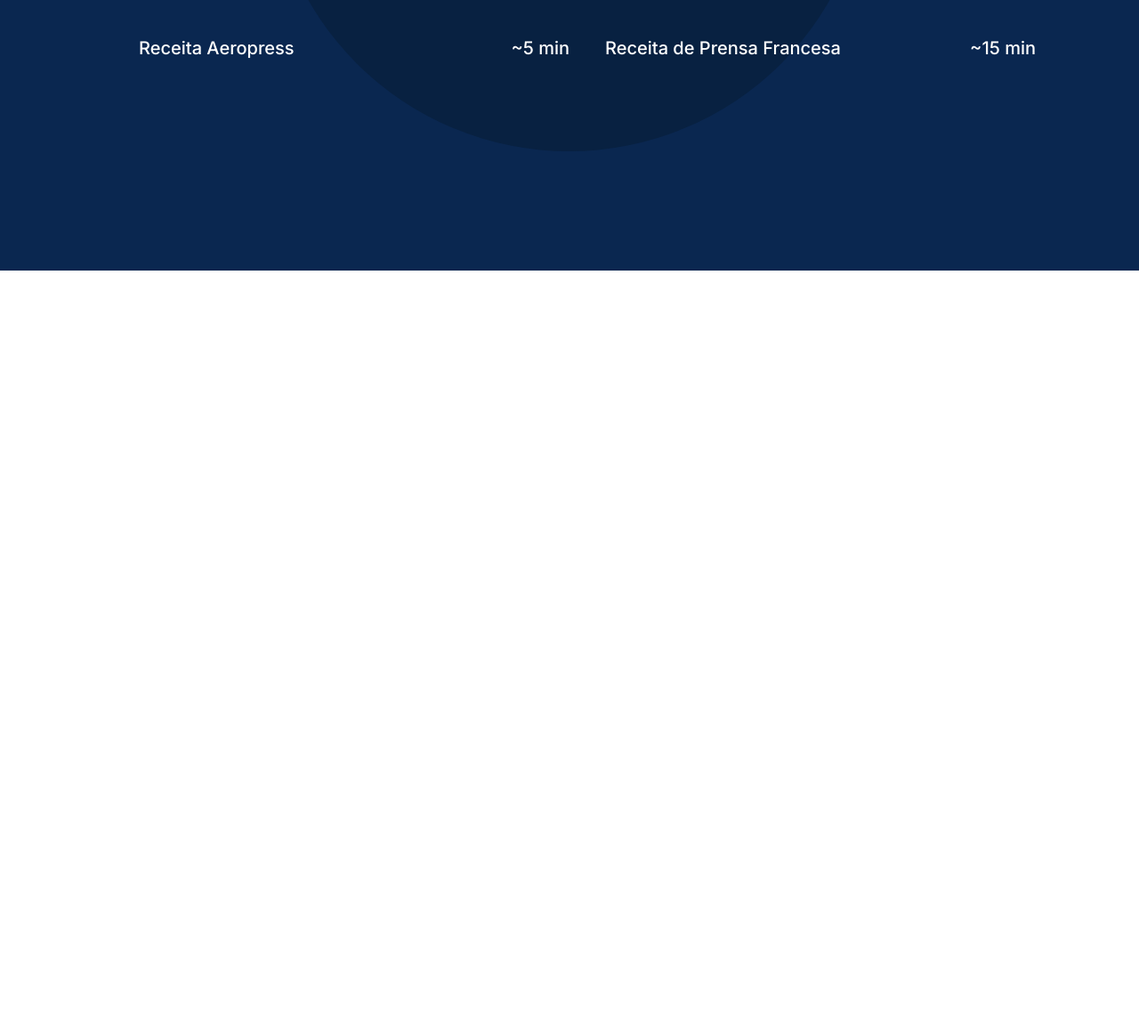
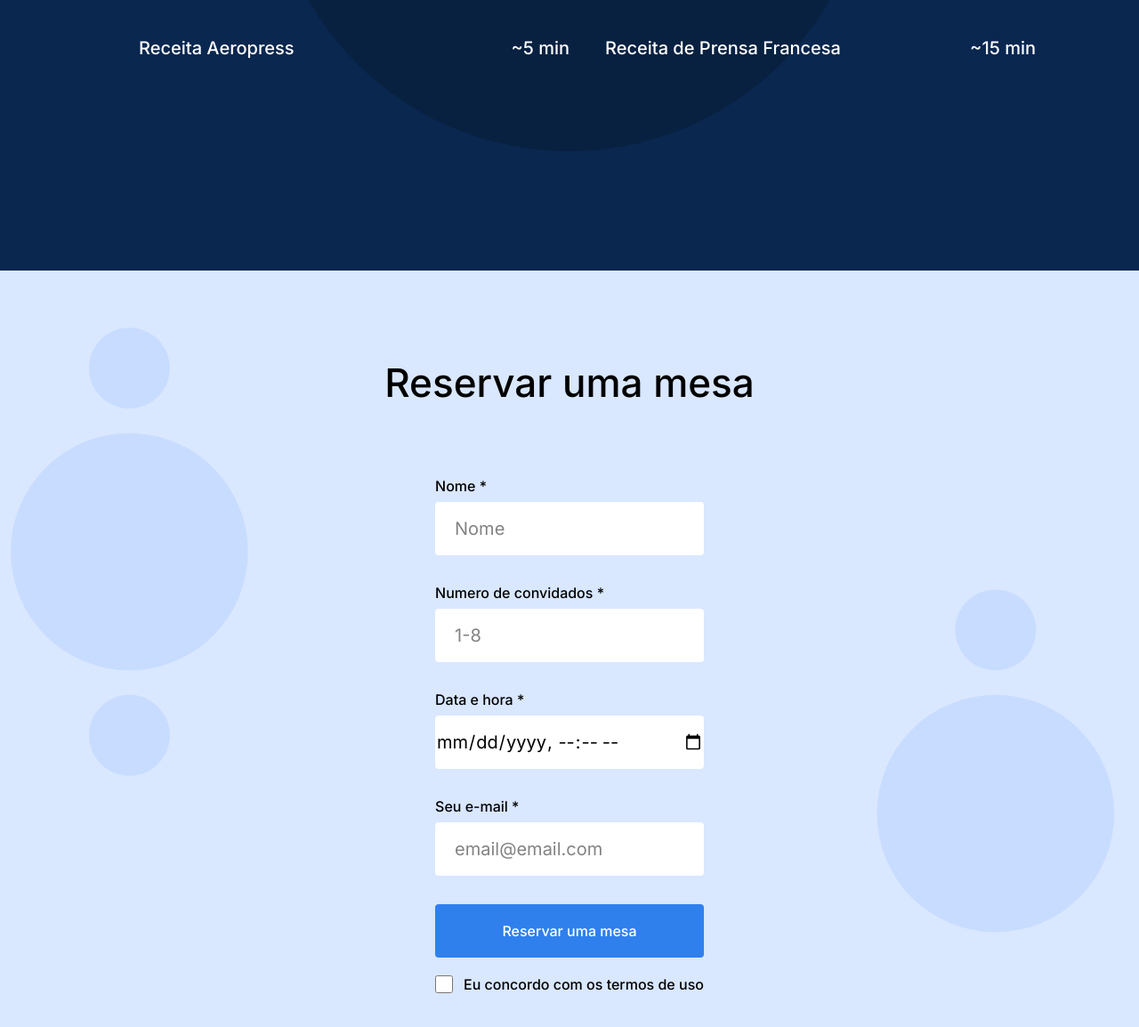
Before and after one commit to phendges7/web_project_coffeeshop, a plain HTML site: page index.html in a window 1280 px wide. Shown: the part 1438-2592 px from the top of the page at 89% size. Before the commit the page ends 1742 px from the top, so only its background shows below. Drawn offline with Linux system fonts and the light colour scheme.

Commit message:
Nova atualização do projeto

```diff
--- a/index.html
+++ b/index.html
@@ -107,9 +107,70 @@
             </li>
           </ul>
         </section>
-        <section class="reservation" id="reservation"></section>
+        <section class="reservation" id="reservation">
+          <h2 class="reservation__title">Reservar uma mesa</h2>
+          <form class="reservation__form">
+            <fieldset class="form__fieldset">
+              <label class="form__label" for="name">Nome *</label>
+              <input
+                class="form__item form__item_name"
+                id="name"
+                type="text"
+                placeholder="Nome"
+                required
+              />
+              <br />
+              <label class="form__label" for="guest"
+                >Numero de convidados *</label
+              >
+              <input
+                class="form__item form__item_guest"
+                type="number"
+                min="1"
+                max="8"
+                id="guest"
+                placeholder="1-8"
+                required
+              />
+              <br />
+              <label class="form__label" for="booking-date"
+                >Data e hora *</label
+              >
+              <input
+                class="form__item form__item_booking-date"
+                type="datetime-local"
+                id="booking-date"
+                required
+              />
+              <br />
+              <label class="form__label" for="email">Seu e-mail *</label>
+              <input
+                class="form__item form__item_email"
+                type="email"
+                id="email"
+                placeholder="email@email.com"
+                required
+              />
+              <br />
+              <button class="form__button" type="submit">
+                Reservar uma mesa
+              </button>
+              <br /><br />
+              <label class="form__label form__label_checkbox" for="terms">
+                <input
+                  class="form__checkbox"
+                  type="checkbox"
+                  name="terms"
+                  id="terms"
+                  value="yes"
+                  required
+                />
+                Eu concordo com os termos de uso</label
+              >
+            </fieldset>
+          </form>
+        </section>
       </main>
-
       <footer class="footer"></footer>
     </div>
   </body>
--- a/pages/index.css
+++ b/pages/index.css
@@ -175,3 +175,94 @@
 .recipes__span-caption {
   vertical-align: middle;
 }
+
+.reservation {
+  background-color: #d9e7ff;
+  background-image: url("../images/background_reservation.svg");
+  background-position: center;
+  background-repeat: no-repeat;
+  background-size: cover;
+  display: flex;
+  flex-direction: column;
+  align-items: center;
+}
+
+.reservation__title {
+  margin: 100px 0 0;
+  font-family: "Inter", Arial, sans-serif;
+  font-weight: 500;
+  font-size: 44px;
+  line-height: 52px;
+}
+
+.reservation__form {
+  margin: 80px auto 120px;
+  max-width: 385px;
+}
+
+.form__fieldset {
+  margin: 0;
+  border: 0;
+  padding: 0;
+}
+
+.form__label {
+  display: block;
+  font-family: "Inter", Arial, sans-serif;
+  font-weight: 500;
+  font-size: 16px;
+  line-height: 20px;
+}
+
+.form__item {
+  border-radius: 4px;
+  box-sizing: border-box;
+  margin: 8px 0 32px;
+  border: 0;
+  width: 100%;
+  height: 60px;
+  background-color: white;
+  font-family: "Inter", Arial, sans-serif;
+  font-size: 20px;
+  line-height: 30px;
+}
+
+.form__item::placeholder {
+  padding: 15px 20px;
+  color: #838383;
+}
+
+.form__button {
+  border-radius: 4px;
+  background-color: #2f80ed;
+  color: #ffffff;
+  border: 0;
+  max-width: 385px;
+  width: 100%;
+  height: 60px;
+  font-family: "Inter", Arial, sans-serif;
+  font-weight: 500;
+  font-size: 16px;
+  line-height: 20px;
+}
+
+.form__button:hover {
+  opacity: 70%;
+}
+
+.form__label_checkbox {
+  display: flex;
+  align-items: center;
+}
+
+.form__checkbox {
+  width: 20px;
+  height: 20px;
+  border-radius: 2px;
+  margin-right: 12px;
+}
+
+.form__checkbox:checked {
+  background-color: #2f80ed;
+  background-image: url(../images/check.svg);
+}
```
